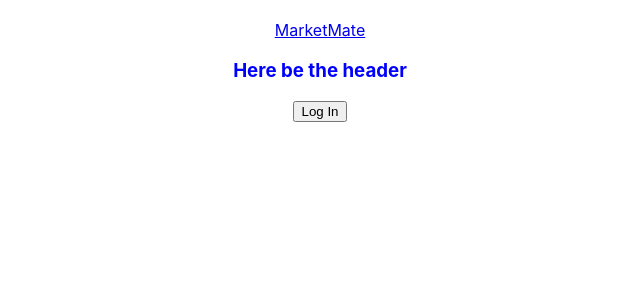
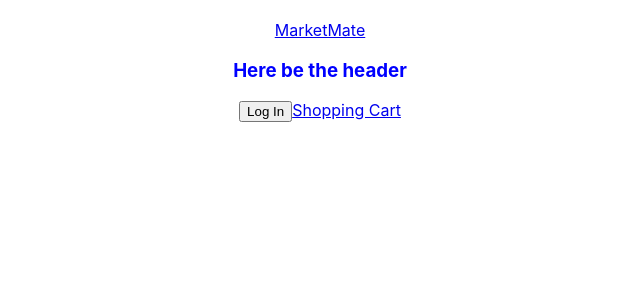
Before and after one commit to poolll98/monday-e-commerce, a React (Create React App) app in the folder Frontend/: page /cart in a window 1280 px wide. Shown: the top 300 px of the page, without its empty margins (320-960 px from the left). Built offline with nearby package versions, Linux system fonts and the light colour scheme.

Commit message:
Fix routing, formatting.

```diff
--- a/Frontend/src/App.js
+++ b/Frontend/src/App.js
@@ -1,26 +1,22 @@
-import { BrowserRouter, Routes, Route } from 'react-router-dom';
+import { BrowserRouter, Routes, Route } from "react-router-dom";
 
-import './App.css';
-import HeaderBar from './components/HeaderBar';
-import ProductPage from './components/ProductPage/ProductPage';
-import ProductDetail from './components/ProductPage/ProductDetails';
-import HomePage from './components/HomePage';
-import ShoppingCart from './components/ShoppingCart/ShoppingCart';
-import { UserProvider } from './components/UserContext';
-
+import "./App.css";
+import HeaderBar from "./components/HeaderBar";
+import ProductPage from "./components/ProductPage/ProductPage";
+import HomePage from "./components/HomePage";
+import ShoppingCart from "./components/ShoppingCart/ShoppingCart";
+import { UserProvider } from "./components/UserContext";
 
 function App() {
-
   return (
     <div className="wrapper">
       <BrowserRouter>
         <UserProvider>
-            <HeaderBar />
+          <HeaderBar />
           <Routes>
             <Route exact path="/" element={<HomePage />} />
             <Route exact path="/cart" element={<ShoppingCart />} />
-            <Route exact path="/products" element={<ProductPage />} />
-            <Route path="/products/:productId" element={<ProductDetail />} />
+            <Route path="/products/:productId" element={<ProductPage />} />
           </Routes>
         </UserProvider>
       </BrowserRouter>
@@ -28,5 +24,4 @@ function App() {
   );
 }
 
-
 export default App;
--- a/Frontend/src/components/HeaderBar.js
+++ b/Frontend/src/components/HeaderBar.js
@@ -1,19 +1,37 @@
-import React from 'react';
-import { Link } from 'react-router-dom';
-import { UserContext, UserLoginContext } from './UserContext';
-import { useContext } from 'react';
+import React from "react";
+import { Link } from "react-router-dom";
+import { UserContext, UserLoginContext } from "./UserContext";
+import { useContext } from "react";
 
 export default function HeaderBar() {
-    const colors = {'color': 'blue'}
+  const colors = { color: "blue" };
 
-    const user = useContext(UserContext);
-    const userAction = useContext(UserLoginContext);
+  const user = useContext(UserContext);
+  const userAction = useContext(UserLoginContext);
 
-    return (
-        <div style={{...colors, 'textAlign': "center"}}>
-            <Link to="/">MarketMate</Link>
-            <h3>Here be the header</h3>
-            {(user.username === undefined && <button onClick={() => {userAction({type: 'login'});}}>Log In</button>)}
-            {(user.username !== undefined && <button onClick={() => {userAction({type: 'logout'})}}>Log Out</button>)}
-        </ div>);
+  return (
+    <div style={{ ...colors, textAlign: "center" }}>
+      <Link to="/">MarketMate</Link>
+      <h3>Here be the header</h3>
+      {user.username === undefined && (
+        <button
+          onClick={() => {
+            userAction({ type: "login" });
+          }}
+        >
+          Log In
+        </button>
+      )}
+      {user.username !== undefined && (
+        <button
+          onClick={() => {
+            userAction({ type: "logout" });
+          }}
+        >
+          Log Out
+        </button>
+      )}
+      <Link to="/cart">Shopping Cart</Link>
+    </div>
+  );
 }
--- a/Frontend/src/components/UserContext.js
+++ b/Frontend/src/components/UserContext.js
@@ -1,28 +1,24 @@
-import { createContext, useReducer } from 'react';
+import { createContext, useReducer } from "react";
 
 export const UserContext = createContext(null); // provides currently logged in user
 export const UserLoginContext = createContext(null); // handles login/logout
 
 function userManagementReducer(user, action) {
   switch (action.type) {
-        case 'login': {
-            return { "username": "The User" };
+    case "login": {
+      return { username: "The User" };
     }
-        case 'logout': {
+    case "logout": {
       return {};
     }
     default: {
-            throw Error('Unknown action: ' + action.type);
+      throw Error("Unknown action: " + action.type);
     }
   }
 }
 
-
 export function UserProvider({ children }) {
-    const [user, dispatch] = useReducer(
-        userManagementReducer,
-        {}
-    );
+  const [user, dispatch] = useReducer(userManagementReducer, {});
 
   return (
     <UserContext.Provider value={user}>
```
Also changed, not shown: Frontend/src/components/ProductPage.js (deleted, +0 -8 lines). Lines whose indentation alone changed are shown as unchanged.
